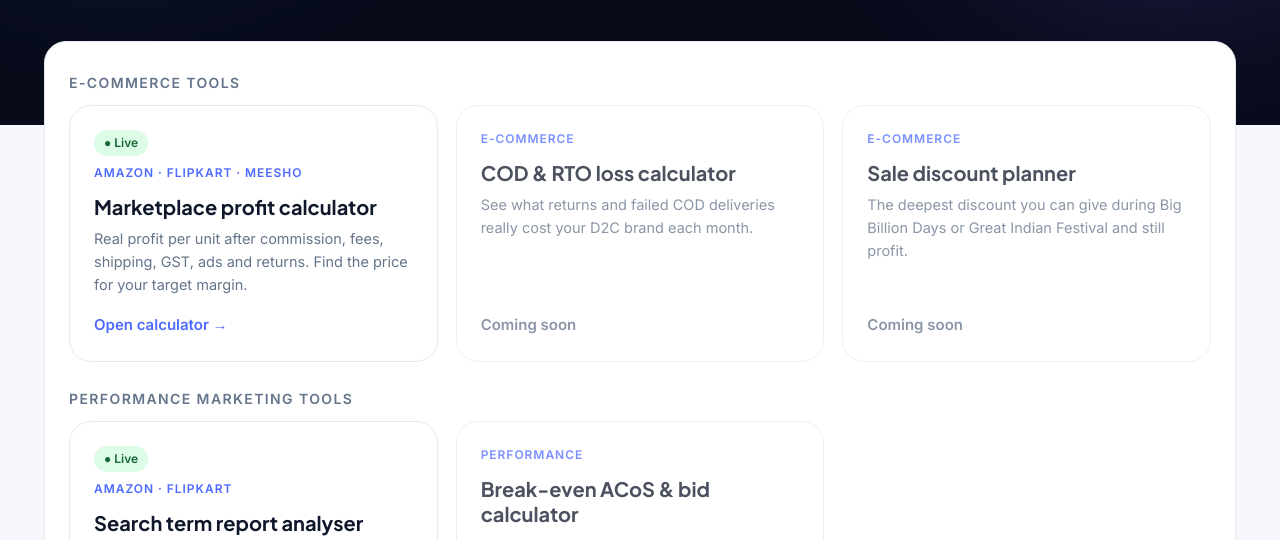
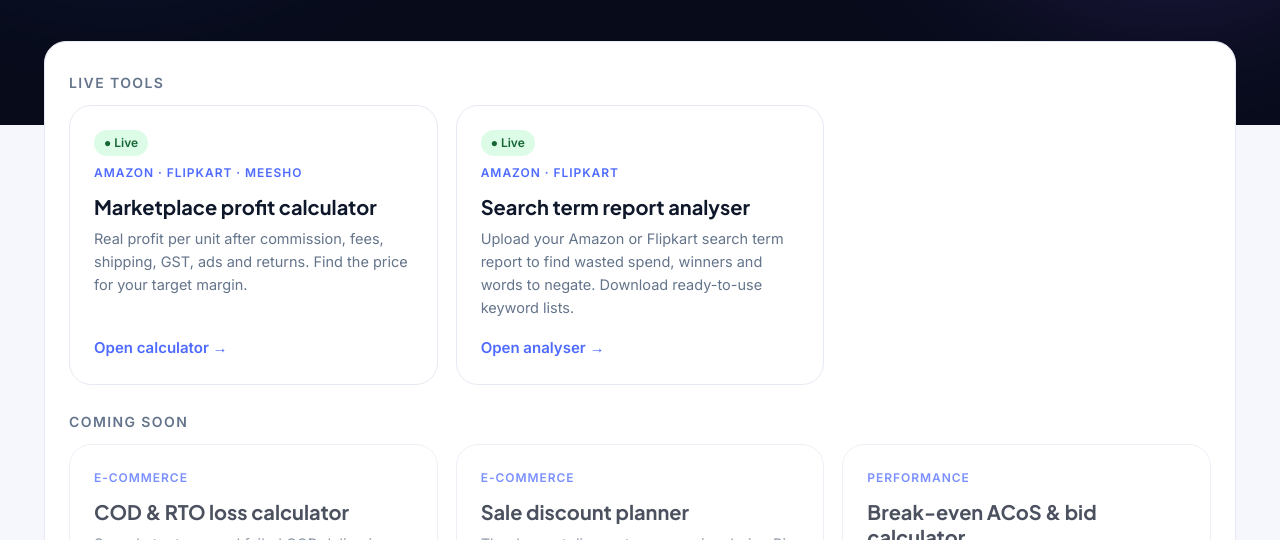
Before and after one commit to princebhardwajin/princesharma-tools, a plain HTML site: page index.html in a window 1280 px wide. Shown: the part 411-951 px from the top of the page. Drawn offline with Linux system fonts and the light colour scheme.

Commit message:
Tools hub: put live tools first, search term analyser second
Co-Authored-By: Claude Opus 5.5 <noreply@anthropic.com>
Claude-Session: https://claude.ai/code/session_01V6mdg6K2TAGWjBfWBp5xqR

```diff
--- a/index.html
+++ b/index.html
@@ -43,17 +43,16 @@ a.tool:hover{transform:translateY(-4px);box-shadow:0 24px 50px -28px rgba(15,23,
 </header>
 <main class="wrap">
   <div class="card">
-    <p class="sec-t">E-commerce tools</p>
+    <p class="sec-t">Live tools</p>
     <div class="hub">
       <a class="tool" href="profit-calculator/"><span class="live">● Live</span><span class="t">Amazon · Flipkart · Meesho</span><h2>Marketplace profit calculator</h2><p>Real profit per unit after commission, fees, shipping, GST, ads and returns. Find the price for your target margin.</p><span class="go">Open calculator →</span></a>
+      <a class="tool" href="search-term-analyser/"><span class="live">● Live</span><span class="t">Amazon · Flipkart</span><h2>Search term report analyser</h2><p>Upload your Amazon or Flipkart search term report to find wasted spend, winners and words to negate. Download ready-to-use keyword lists.</p><span class="go">Open analyser →</span></a>
+    </div>
+    <p class="sec-t" style="margin-top:28px">Coming soon</p>
+    <div class="hub">
       <div class="tool soon"><span class="t">E-commerce</span><h2>COD &amp; RTO loss calculator</h2><p>See what returns and failed COD deliveries really cost your D2C brand each month.</p><span class="go">Coming soon</span></div>
       <div class="tool soon"><span class="t">E-commerce</span><h2>Sale discount planner</h2><p>The deepest discount you can give during Big Billion Days or Great Indian Festival and still profit.</p><span class="go">Coming soon</span></div>
-    </div>
-    <p class="sec-t" style="margin-top:28px">Performance marketing tools</p>
-    <div class="hub">
-      <a class="tool" href="search-term-analyser/"><span class="live">● Live</span><span class="t">Amazon · Flipkart</span><h2>Search term report analyser</h2><p>Upload your Amazon or Flipkart search term report to find wasted spend, winners and words to negate. Download ready-to-use keyword lists.</p><span class="go">Open analyser →</span></a>
       <div class="tool soon"><span class="t">Performance</span><h2>Break-even ACoS &amp; bid calculator</h2><p>Your break-even ACoS, target ACoS and the maximum CPC to bid, from your real margins.</p><span class="go">Coming soon</span></div>
-
     </div>
   </div>
   <section class="cta">
```
